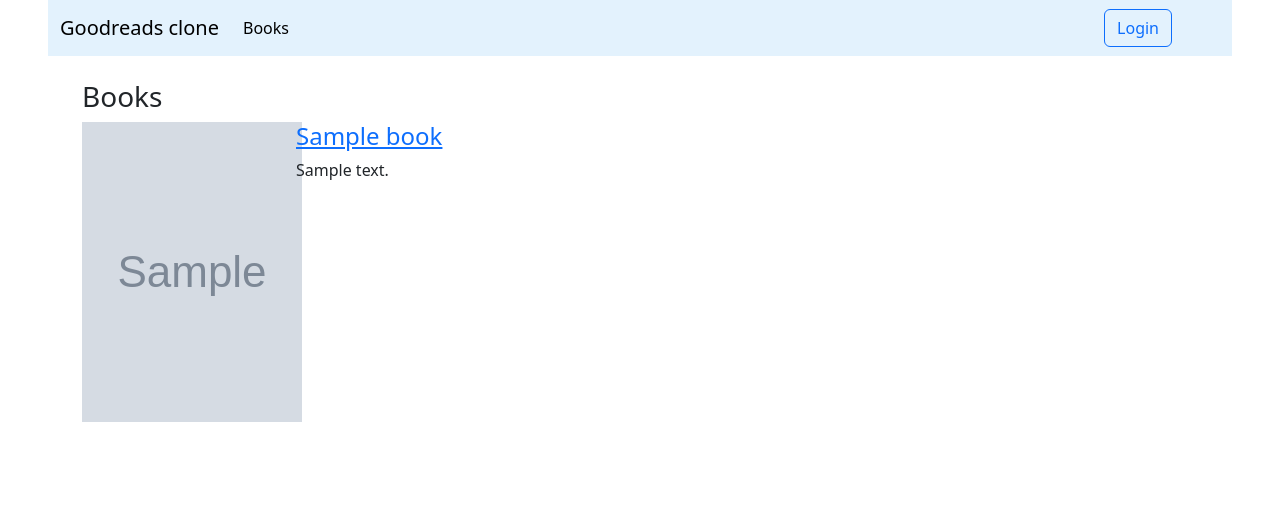
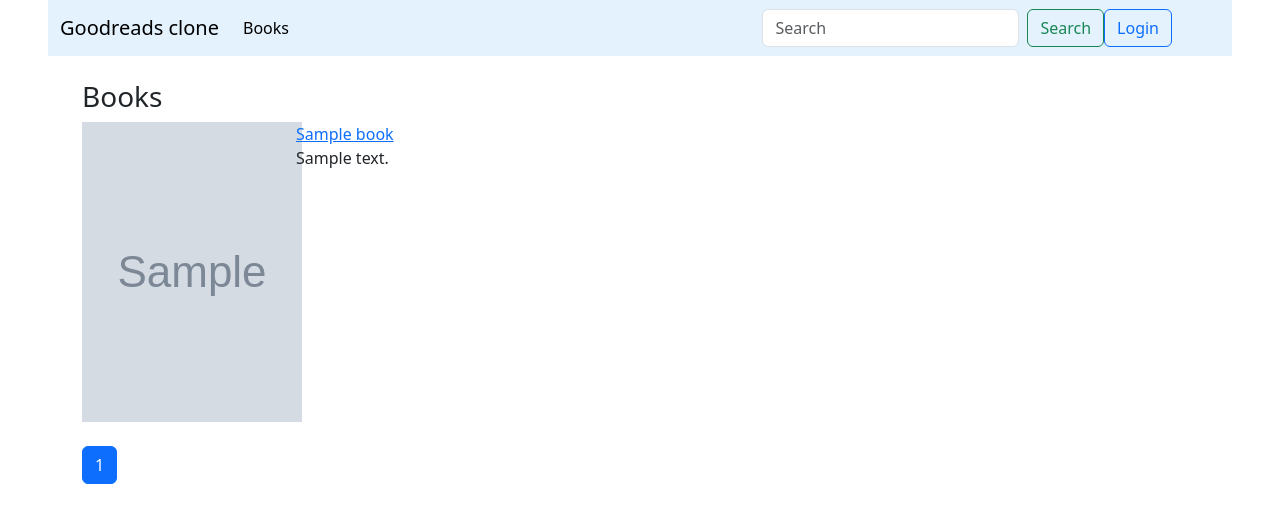
Before and after one commit to Ikromjon0102/goodreads-clone, a Django app: page /books/ in a window 1280 px wide. Shown: the top 523 px of the page. Run offline with Django 4.2, Linux system fonts and the light colour scheme; tables that the repository leaves empty hold one stand-in row (values such as "Sample post"); grey boxes marked "Sample" are stand-in pictures; parts of the project's set-up code (start-up, migrations or seed data) failed here and were passed over.

Commit message:
pagination & search books

```diff
--- a/books/templates/books/list.html
+++ b/books/templates/books/list.html
@@ -5,18 +5,42 @@
 {% block content %}
     <h3>Books</h3>
 
-    {% if books %}
-        {% for book in books %}
+    {% if page_obj %}
+        {% for book in page_obj.object_list %}
             <div class="row mb-4">
                 <div class="col-2">
-                    <img class="cover-pic" src="{{ book.cover_picture.url }}" alt="">
+                    <img class="cover-pic" src="{{ book.cover_picture.url }}">
                 </div>
+
                 <div class="col-6 ms-4">
-                    <h4><a href="{% url 'books:detail' book.id %}">{{ book.title }}</a></h4>
-                    <p>{{ book.description }}</p>
+                    <a href="{% url 'books:detail' book.id %}">{{ book.title  }}</a>
+
+                    <p>
+                        {{ book.description | truncatewords:140}}
+                    </p>
                 </div>
             </div>
         {% endfor %}
+
+        <nav>
+            <ul class="pagination">
+                {% if page_obj.has_previous %}
+                    <li class="page-item"><a class="page-link" href="?page=1">&laquo; first</a></li>
+                    <li class="page-item"><a class="page-link" href="?page={{ page_obj.previous_page_number }}">previous</a></li>
+                {% endif %}
+
+                <li class="page-item active">
+                    <a href="#" class="page-link">{{ page_obj.number }}</a>
+                </li>
+
+                {% if page_obj.has_next %}
+                    <li class="page-item"><a class="page-link" href="?page={{ page_obj.next_page_number }}">next</a></li>
+                    <li class="page-item"><a class="page-link" href="?page={{ page_obj.paginator.num_pages }}">last&raquo;</a></li>
+                {% endif %}
+            </ul>
+        </nav>
+
+
 
     {% else %}
         No books found.
--- a/books/views.py
+++ b/books/views.py
@@ -1,12 +1,35 @@
+from msilib.schema import ListView
+
+from django.core.paginator import Paginator
 from django.shortcuts import render
 from django.views.generic import View
 
 from books.models import Book
 
+# class BookListView(ListView):
+#     model = Book
+#     template_name = 'books/book_list.html'
+#     context_object_name = 'books'
+#     paginate_by = 4
+
+
+
+
 class BookListView(View):
     def get(self, request):
         books = Book.objects.all()
-        context = {'books': books}
+
+        search_query = request.GET.get('q')
+        if search_query:
+            books = books.filter(title__icontains=search_query)
+
+        page_size = request.GET.get('page_size', 3)
+        paginator = Paginator(books, page_size)
+
+        page_num = request.GET.get('page', 1)
+        page_obj = paginator.get_page(page_num)
+
+        context = {"page_obj": page_obj,}
         return render(request, 'books/list.html', context)
 
 class BookDetailView(View):
--- a/templates/base.html
+++ b/templates/base.html
@@ -22,8 +22,12 @@
         <li class="nav-item">
           <a class="nav-link active" aria-current="page" href="{% url 'books:list' %}">Books</a>
         </li>
+      </ul>
+          <form class="d-flex" role="search">
+            <input class="form-control me-2" type="search" placeholder="Search" name="q" aria-label="Search">
+            <button class="btn btn-outline-success" type="submit">Search</button>
+          </form>
 
-      </ul>
         <div class="me-5 " >
             {% if request.user.is_authenticated %}
                 <ul class="navbar-nav">
```
Also changed, not shown: books/tests.py (+30 -6 lines), media-files/cover_pictures/1984.jpg (added), media-files/cover_pictures/deep_py.jpg (added), media-files/cover_pictures/py.jpg (added), media-files/profile_pictures/3d-illustration-teenager-with-funny-face-glasses_97SiB53.png (added).
